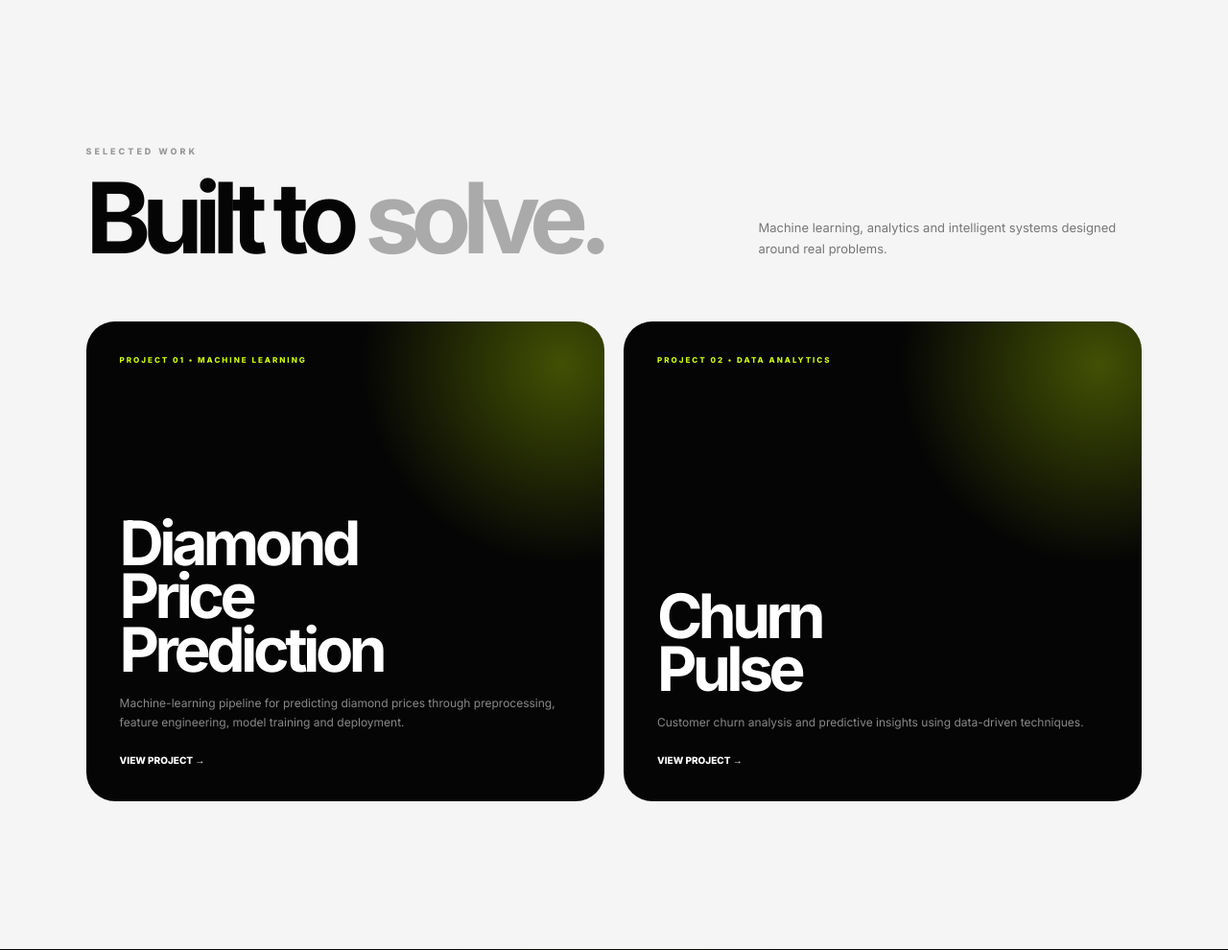
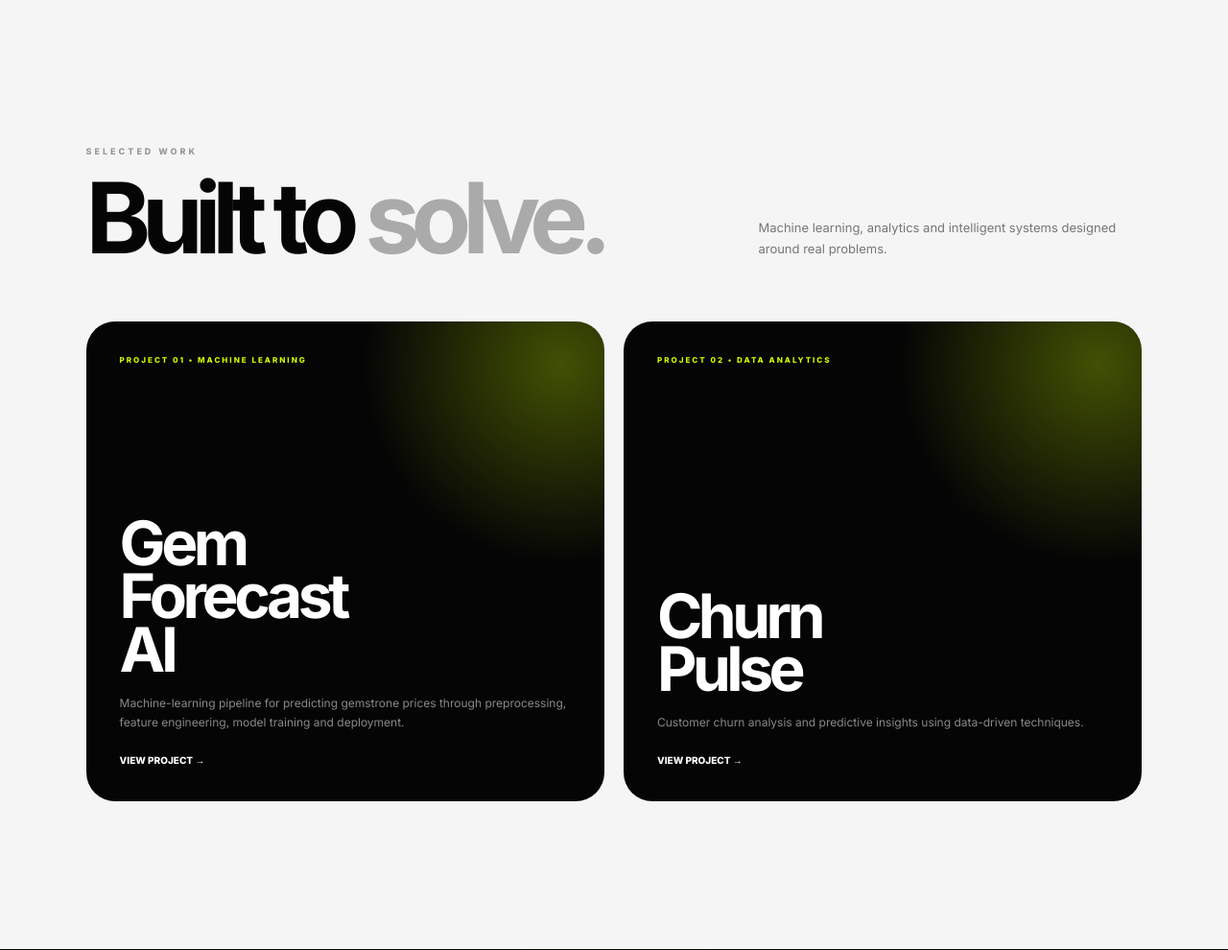
Before and after one commit to Anshgallery/Portfolio, a Flask app: page / in a window 1280 px wide. Shown: the part 3723-4713 px from the top of the page at 96% size. Run offline with Flask 3, Linux system fonts and the light colour scheme.

Commit message:
change name

```diff
--- a/templates/exhibition.html
+++ b/templates/exhibition.html
@@ -2692,17 +2692,17 @@ footer{
                 <div>
 
                     <h3>
-                        Diamond
+                        Gem
                         <br>
-                        Price
+                        Forecast
                         <br>
-                        Prediction
+                        AI
                     </h3>
 
                     <p>
 
                         Machine-learning pipeline for predicting
-                        diamond prices through preprocessing,
+                        gemstrone prices through preprocessing,
                         feature engineering, model training
                         and deployment.
 
--- a/templates/project.html
+++ b/templates/project.html
@@ -554,7 +554,7 @@ font-size:42px;
 
 <span>Featured Machine Learning Project</span>
 
-<h1>Diamond Price Prediction</h1>
+<h1>GemForecast AI</h1>
 
 <p>
 Production-ready Machine Learning application engineered with modular pipelines,
@@ -580,7 +580,7 @@ Featured End-to-End Machine Learning Project
 </div>
 
 <h2>
-Predict Diamond Prices
+Predict Gems Prices
 with Machine Learning
 </h2>
 
@@ -747,7 +747,7 @@ Regression Model
 
 </div>
 
-<h3>Diamond Price Prediction</h3>
+<h3>GemForecast AI</h3>
 
 <p>
 Advanced regression pipeline utilizing automated preprocessing,
--- a/templates/welcome.html
+++ b/templates/welcome.html
@@ -674,7 +674,7 @@ visualizations that drive strategic decision-making
 
         <article class="card project-card">
           <div>
-            <h3>Diamond Price Prediction</h3>
+            <h3>GemForecast AI</h3>
             <p>
               End-to-end machine learning pipeline with feature engineering, model evaluation, Flask deployment, and production-ready prediction APIs.
             </p>
```
Also changed, not shown: 1 other file.
